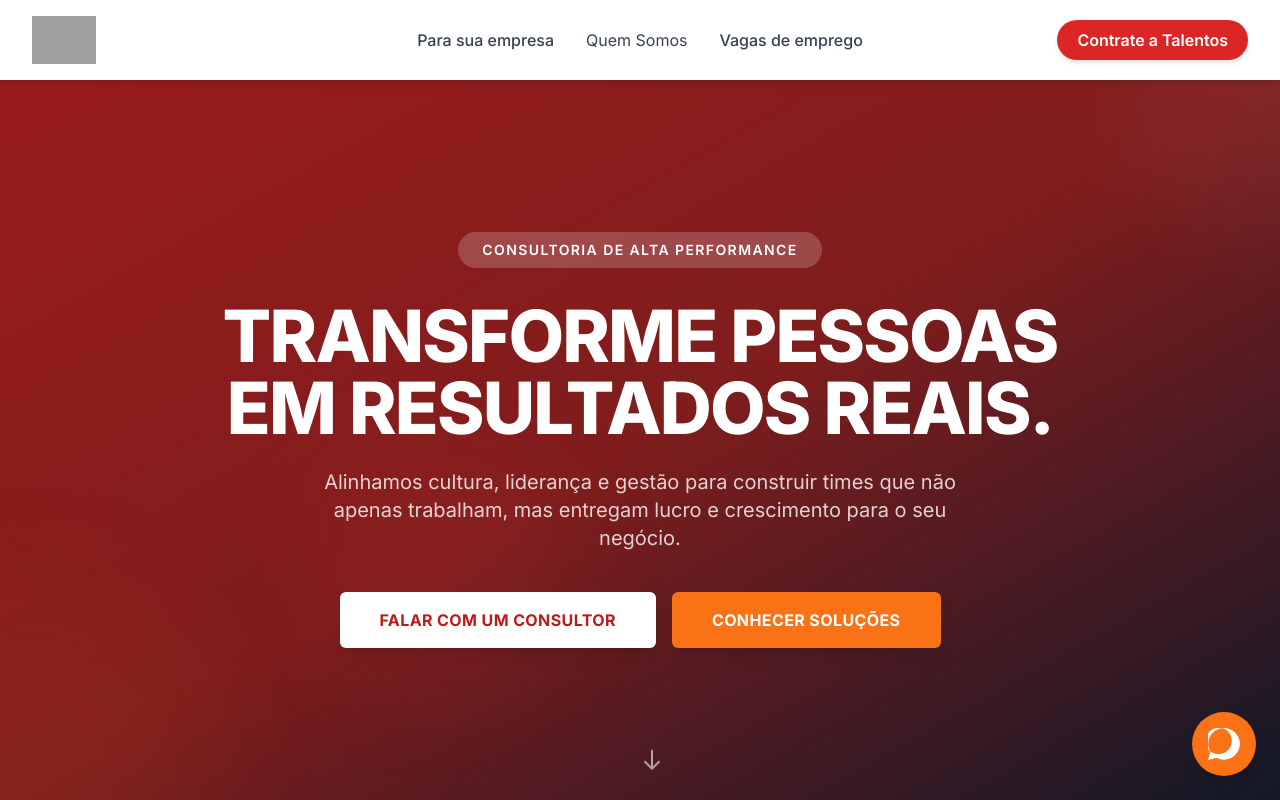
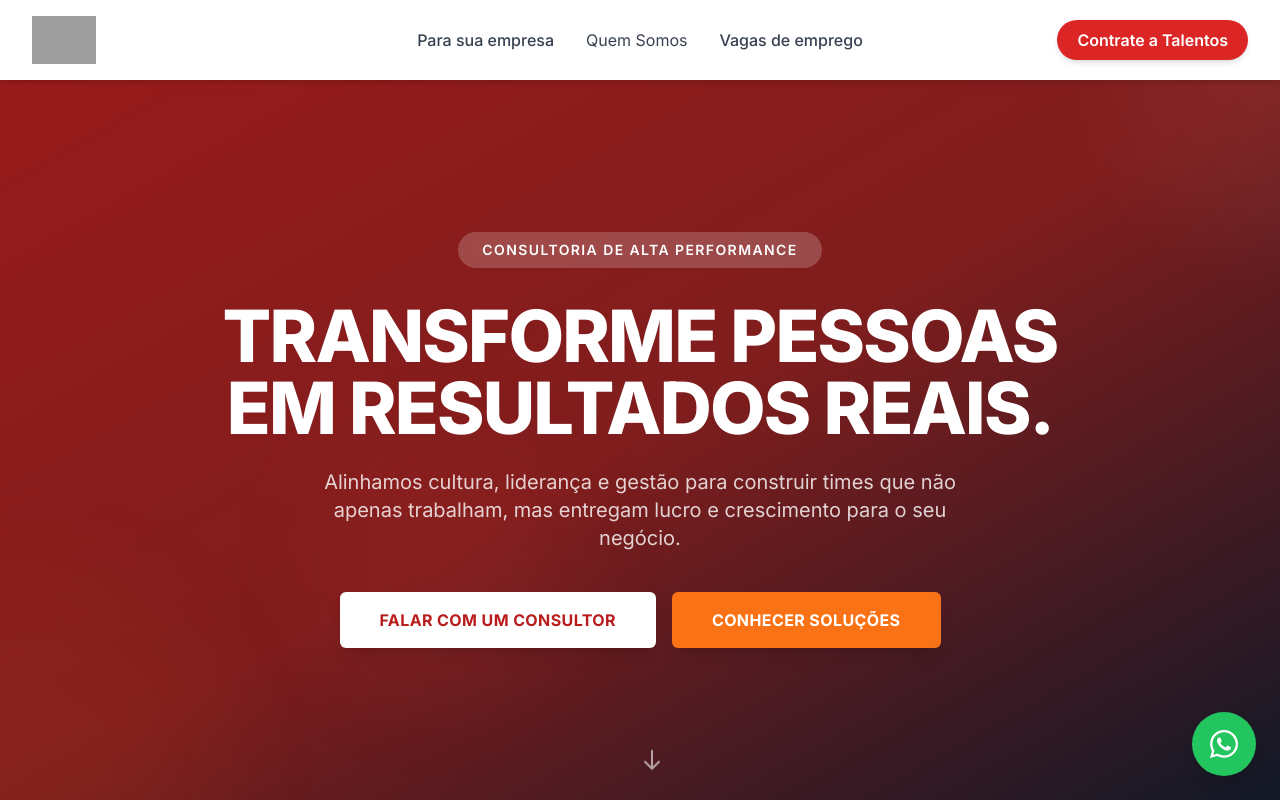
Before and after one commit to caioguerratale/novo-talentos, a React (Vite) app: page / in a window 1280 px wide. Shown: the top 800 px of the page. Built offline with nearby package versions, Linux system fonts and the light colour scheme; grey boxes are pictures that could not be loaded.

Commit message:
Update App.tsx
não sei

```diff
--- a/App.tsx
+++ b/App.tsx
@@ -968,10 +968,10 @@
         target="_blank"
         rel="noopener noreferrer"
         aria-label="Fale conosco pelo WhatsApp"
-        className="fixed bottom-6 right-6 bg-orange-500 text-white p-4 rounded-full shadow-lg hover:bg-orange-600 transition-all duration-300 transform hover:scale-110 z-50 flex items-center justify-center"
+        className="fixed bottom-6 right-6 bg-green-500 text-white p-4 rounded-full shadow-lg hover:bg-green-600 transition-all duration-300 transform hover:scale-110 z-50 flex items-center justify-center"
     >
-        <svg xmlns="http://www.w3.org/2000/svg" className="h-8 w-8" viewBox="0 0 24 24" fill="currentColor">
-            <path d="M.057 24l1.687-6.163c-1.041-1.804-1.588-3.849-1.587-5.946.003-6.556 5.338-11.891 11.893-11.891 3.181.001 6.167 1.24 8.413 3.488 2.245 2.248 3.481 5.236 3.48 8.414-.003 6.557-5.338 11.892-11.894 11.892-1.99 0-3.903-.52-5.586-1.457l-6.354 1.654zm.787-6.811l1.769.953c1.629.873 3.511 1.353 5.464 1.354 5.419 0 9.81-4.391 9.811-9.81 0-2.656-1.04-5.15-2.88-6.99-1.841-1.841-4.336-2.88-6.99-2.881-5.419 0-9.81 4.392-9.81 9.81.001 2.01.589 3.94 1.66 5.66l.995 1.638-1.037 3.78z"/>
+        <svg xmlns="http://www.w3.org/2000/svg" className="h-8 w-8" viewBox="0 0 448 512" fill="currentColor">
+            <path d="M380.9 97.1C339 55.1 283.2 32 223.9 32c-122.4 0-222 99.6-222 222 0 39.1 10.2 77.3 29.6 111L0 480l117.7-30.9c32.4 17.7 68.9 27 106.1 27h.1c122.3 0 224.1-99.6 224.1-222 0-59.3-25.2-115-67.1-157zm-157 341.6c-33.2 0-65.7-8.9-94-25.7l-6.7-4-69.8 18.3L72 359.2l-4.4-7c-18.5-29.4-28.2-63.3-28.2-98.2 0-101.7 82.8-184.5 184.6-184.5 49.3 0 95.6 19.2 130.4 54.1 34.8 34.9 56.2 81.2 56.1 130.5 0 101.8-84.9 184.6-186.6 184.6zm101.2-138.2c-5.5-2.8-32.8-16.2-37.9-18-5.1-1.9-8.8-2.8-12.5 2.8-3.7 5.6-14.3 18-17.6 21.8-3.2 3.7-6.5 4.2-12 1.4-32.6-16.3-54-29.1-75.5-66-5.7-9.8 5.7-9.1 16.3-30.3 1.8-3.7.9-6.9-.5-9.7-1.4-2.8-12.5-30.1-17.1-41.2-4.5-10.8-9.1-9.3-12.5-9.5-3.2-.2-6.9-.2-10.6-.2-3.7 0-9.7 1.4-14.8 6.9-5.1 5.6-19.4 19-19.4 46.3 0 27.3 19.9 53.7 22.6 57.4 2.8 3.7 39.1 59.7 94.8 83.8 35.2 15.2 49 16.5 66.6 13.9 10.7-1.6 32.8-13.4 37.4-26.4 4.6-13 4.6-24.1 3.2-26.4-1.3-2.5-5-3.9-10.5-6.6z"/>
         </svg>
     </a>
 );
```
